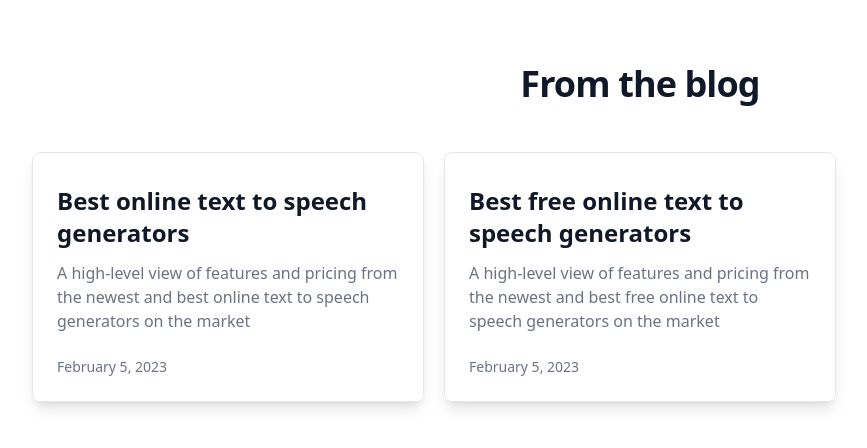
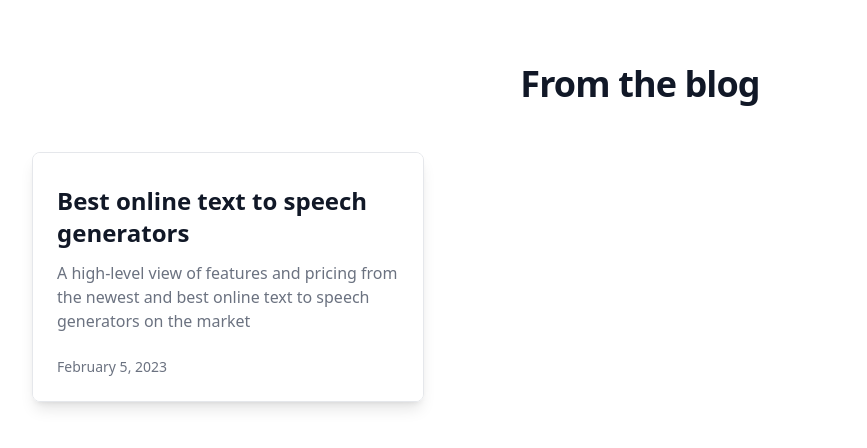
Before and after one commit to L0laapk3/blog, a SvelteKit app: page / in a window 1280 px wide. Shown: the top 448 px of the page, without its empty margins (0-867 px from the left). Built offline with nearby package versions, Linux system fonts and the light colour scheme.

Commit message:
building works

```diff
--- a/src/app.html
+++ b/src/app.html
@@ -2,7 +2,7 @@
 <html lang="en">
 	<head>
 		<meta charset="utf-8" />
-		<link rel="icon" href="%sveltekit.assets%/favicon.png" />
+		<link rel="icon" href="https://avatars.githubusercontent.com/u/6313423" />
 		<meta name="viewport" content="width=device-width, initial-scale=1" />
 		%sveltekit.head%
 	</head>
--- a/src/lib/shared/shared.constant.ts
+++ b/src/lib/shared/shared.constant.ts
@@ -8,13 +8,13 @@ export const POSTS_LIST = [
 		date: '2023-02-05',
 		isFeatured: true
 	},
-	{
-		title: 'Best free online text to speech generators',
-		url: '/best-free-online-text-to-speech-generators',
-		description:
-			'A high-level view of features and pricing from the newest and best free online text to speech generators on the market',
-		author: 'Kyle',
-		date: '2023-02-05',
-		isFeatured: true
-	}
+	// {
+	// 	title: 'Best free online text to speech generators',
+	// 	url: '/best-free-online-text-to-speech-generators',
+	// 	description:
+	// 		'A high-level view of features and pricing from the newest and best free online text to speech generators on the market',
+	// 	author: 'Kyle',
+	// 	date: '2023-02-05',
+	// 	isFeatured: true
+	// },
 ];
--- /dev/null
+++ b/src/routes/+layout.ts
@@ -0,0 +1 @@
+export const prerender = true;
--- a/src/routes/post-card.svelte
+++ b/src/routes/post-card.svelte
@@ -1,4 +1,6 @@
 <script lang="ts">
+    import { base } from '$app/paths';
+
 	import { DateTime } from 'luxon';
 
 	export let url = '';
@@ -15,8 +17,8 @@
 	<div class="flex flex-1 flex-col justify-between bg-white p-6">
 		<div class="flex-1">
 			<p class="text-sm font-medium text-indigo-600">{tags}</p>
-			<a href={url} class="mt-2 block">
-				<p class="text-2xl font-semibold text-gray-900 hover:bg-gradient-to-r hover:from-emerald-400 hover:to-cyan-400 hover:bg-clip-text hover:text-transparent hover:cursor-pointer">
+			<a href={base}{url} class="mt-2 block">
+				<p class="text-2xl font-semibold text-gray-900 hover:bg-gradient-to-r hover:from-emerald-400 hover:to-cyan-400 hover:bg-clip-text hover:text-transparent hover:cursor-pointer" data-sveltekit-preload-data="eager">
 					{title}
 				</p>
 				<p class="mt-3 text-base text-gray-500">
--- a/src/routes/post-list-item.svelte
+++ b/src/routes/post-list-item.svelte
@@ -11,7 +11,7 @@
 	<div class="mx-auto max-w-7xl py-8 px-4 sm:px-6 lg:px-8">
 		<div class="text-center">
 			<h2 class="text-base uppercase font-semibold text-gray-900">{tags}</h2>
-			<a href={url} class="mt-3 text-2xl font-bold tracking-tight text-gray-900 hover:bg-gradient-to-r hover:from-emerald-400 hover:to-cyan-400 hover:bg-clip-text hover:text-transparent hover:cursor-pointer">
+			<a href={url} class="mt-3 text-2xl font-bold tracking-tight text-gray-900 hover:bg-gradient-to-r hover:from-emerald-400 hover:to-cyan-400 hover:bg-clip-text hover:text-transparent hover:cursor-pointer" data-sveltekit-preload-data="eager">
 				{title}
 			</a>
 			<p class="mx-auto mt-2 max-w-xl text-lg text-gray-900">
```
Also changed, not shown: src/routes/best-online-text-to-speech-generators/+page.md (+0 -1 lines), static/favicon.png (deleted).
